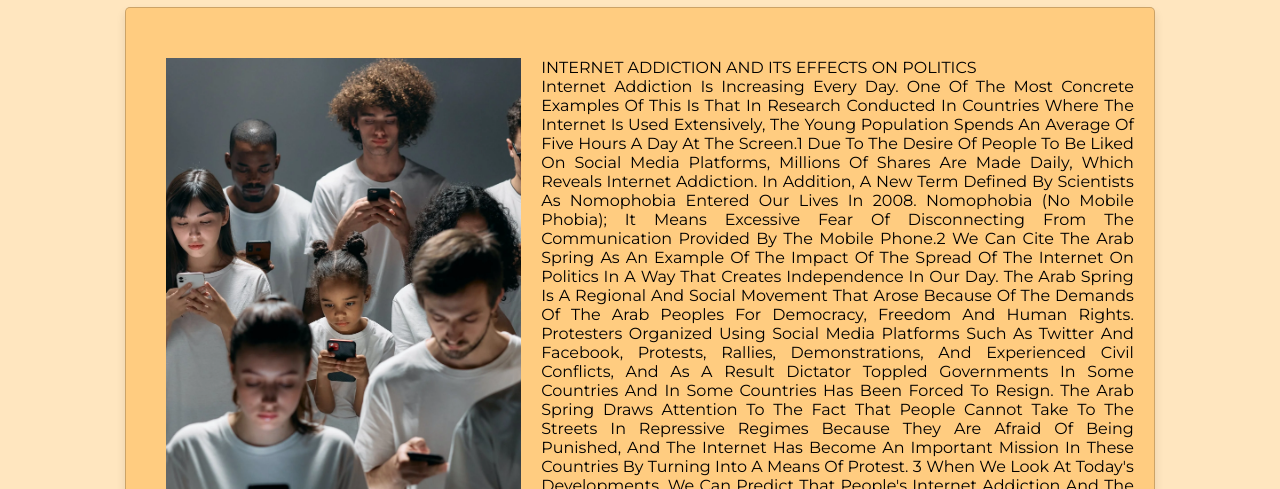
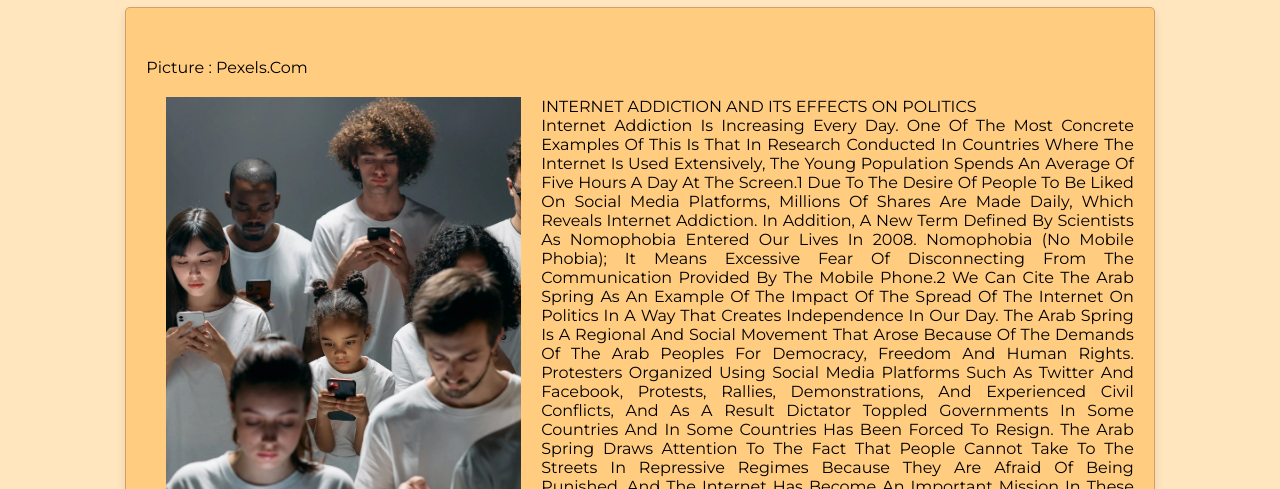
Before and after one commit to Tekbal/DATA1200-Oppgave, a plain HTML site: page sides/topical.html in a window 1280 px wide. Shown: the part 311-800 px from the top of the page. Drawn offline with Linux system fonts and the light colour scheme.

Commit message:
Update topical.html
img info

```diff
--- a/sides/topical.html
+++ b/sides/topical.html
@@ -35,6 +35,7 @@
         <h1 class="heading">Topical</h1>
         <div class="box-container">
             <div class="box">
+                <p>Picture : pexels.com</p>
                 <img src="../img/topical.png" alt="people" />
                 <!--image source : https://images.pexels.com/photos/8088489/pexels-photo-8088489.jpeg?auto=compress&cs=tinysrgb&w=1600-->
                 <p>
```
